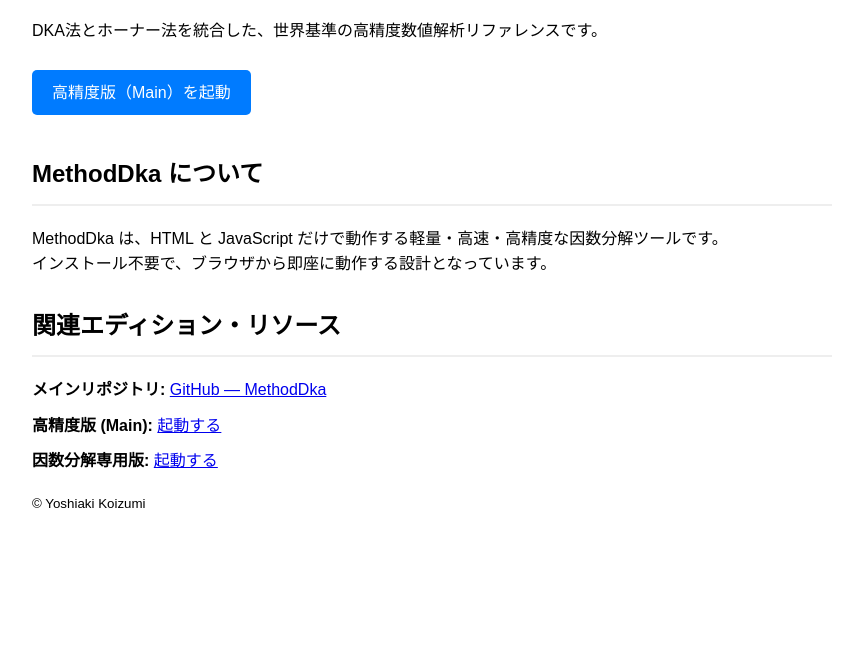
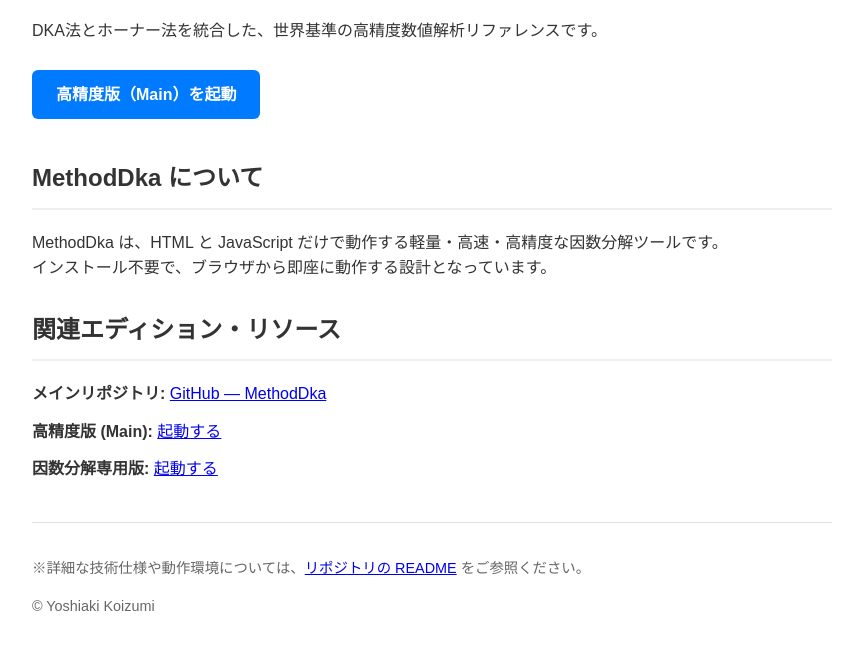
Before and after one commit to YoshiakiKoizumija142397/MethodDka, a plain HTML site: page index.html in a window 1280 px wide. Shown: the part 96-746 px from the top of the page, without its empty margins (208-1071 px from the left). Drawn offline with Linux system fonts and the light colour scheme.

Commit message:
Enhance styles and add footer note in index.html
Updated styles for buttons and list items, added a note in the footer.

Signed-off-by: Yoshiaki.Koizumi <98944675+YoshiakiKoizumija142397@users.noreply.github.com>

```diff
--- a/index.html
+++ b/index.html
@@ -5,12 +5,13 @@
     <meta name="viewport" content="width=device-width, initial-scale=1.0">
     <title>MethodDka — 高速・高精度な因数分解 Web アプリ</title>
     <style>
-        body { font-family: sans-serif; line-height: 1.6; max-width: 800px; margin: 0 auto; padding: 20px; }
+        body { font-family: sans-serif; line-height: 1.6; max-width: 800px; margin: 0 auto; padding: 20px; color: #333; }
         h1 { color: #2c3e50; }
         h2 { border-bottom: 2px solid #eee; padding-bottom: 10px; margin-top: 30px; }
-        .button { display: inline-block; padding: 10px 20px; background: #007bff; color: white; text-decoration: none; border-radius: 5px; margin: 10px 0; }
+        .button { display: inline-block; padding: 12px 24px; background: #007bff; color: white; text-decoration: none; border-radius: 6px; font-weight: bold; margin: 10px 0; }
         ul { list-style: none; padding: 0; }
-        li { margin: 10px 0; }
+        li { margin: 12px 0; }
+        .note { font-size: 0.9em; color: #666; margin-top: 40px; border-top: 1px solid #ddd; padding-top: 20px; }
     </style>
 </head>
 <body>
@@ -38,8 +39,9 @@
         </ul>
     </section>
 
-    <footer>
-        <p><small>&copy; Yoshiaki Koizumi</small></p>
+    <footer class="note">
+        <p>※詳細な技術仕様や動作環境については、<a href="https://github.com/YoshiakiKoizumija142397/MethodDka#readme">リポジトリの README</a> をご参照ください。</p>
+        <p>&copy; Yoshiaki Koizumi</p>
     </footer>
 
 </body>
```
